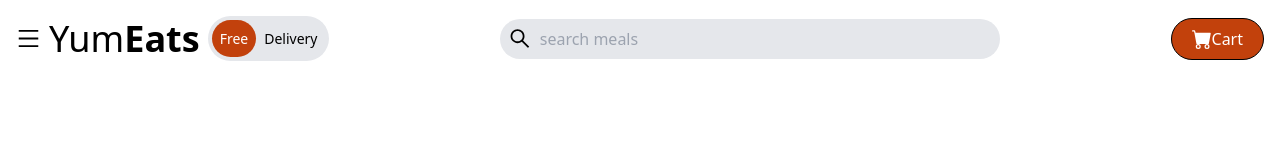
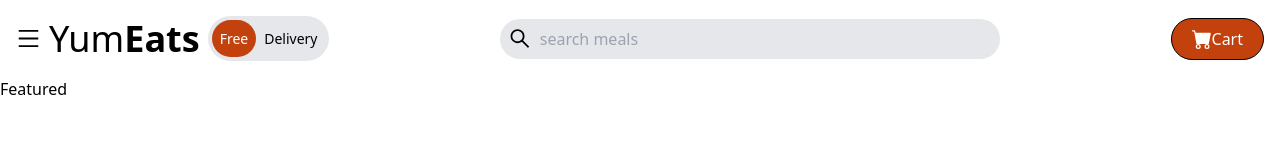
Before and after one commit to maci03/Pizza-Page, a React (Create React App) app: page / in a window 1280 px wide. Shown: the top 167 px of the page. Built offline with nearby package versions, Linux system fonts and the light colour scheme; the HTML template or start-up script is replaced by a standard one.

Commit message:
imported featured to app

```diff
--- a/src/App.js
+++ b/src/App.js
@@ -1,9 +1,12 @@
 import TopNav from "./Components/TopNav";
+import Featured from "./Components/Featured";
+
 
 function App() {
   return (
     <div className="App">
       <TopNav />
+      <Featured />
     </div>
   );
 }
```
